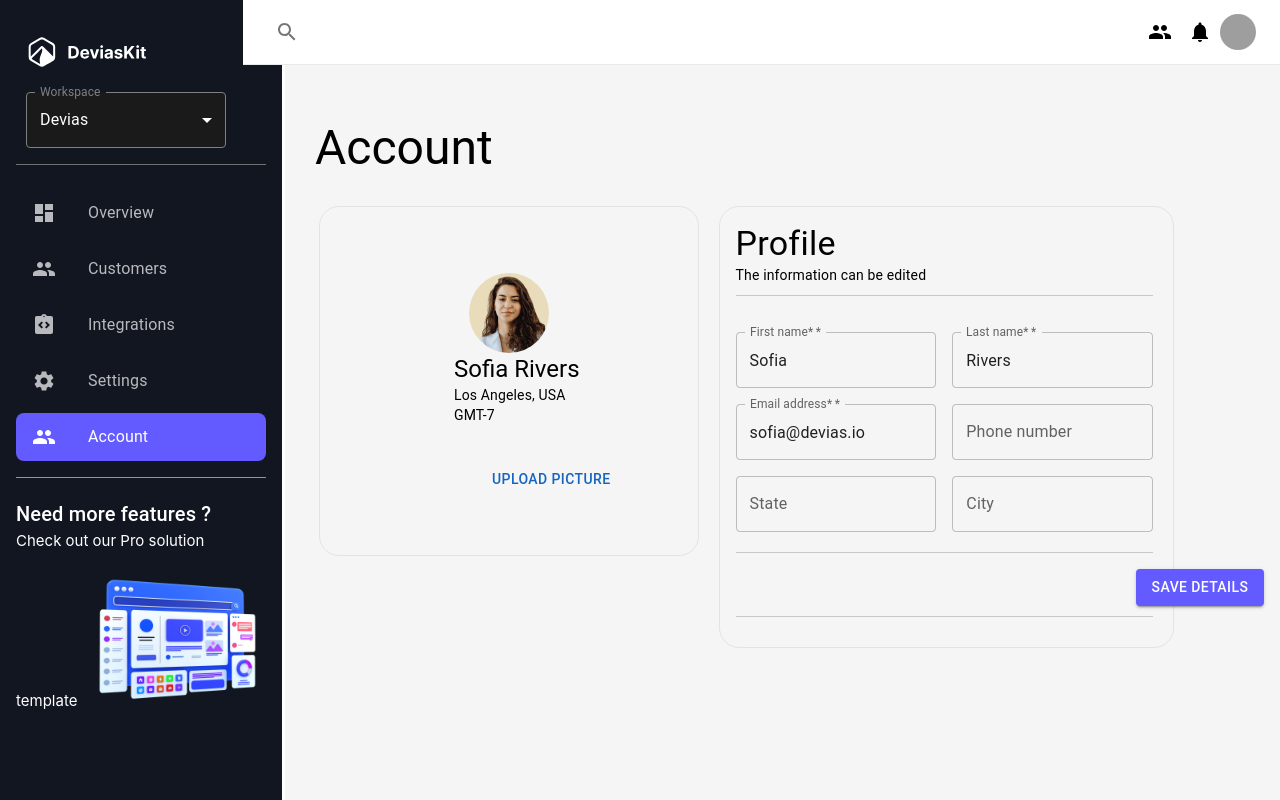
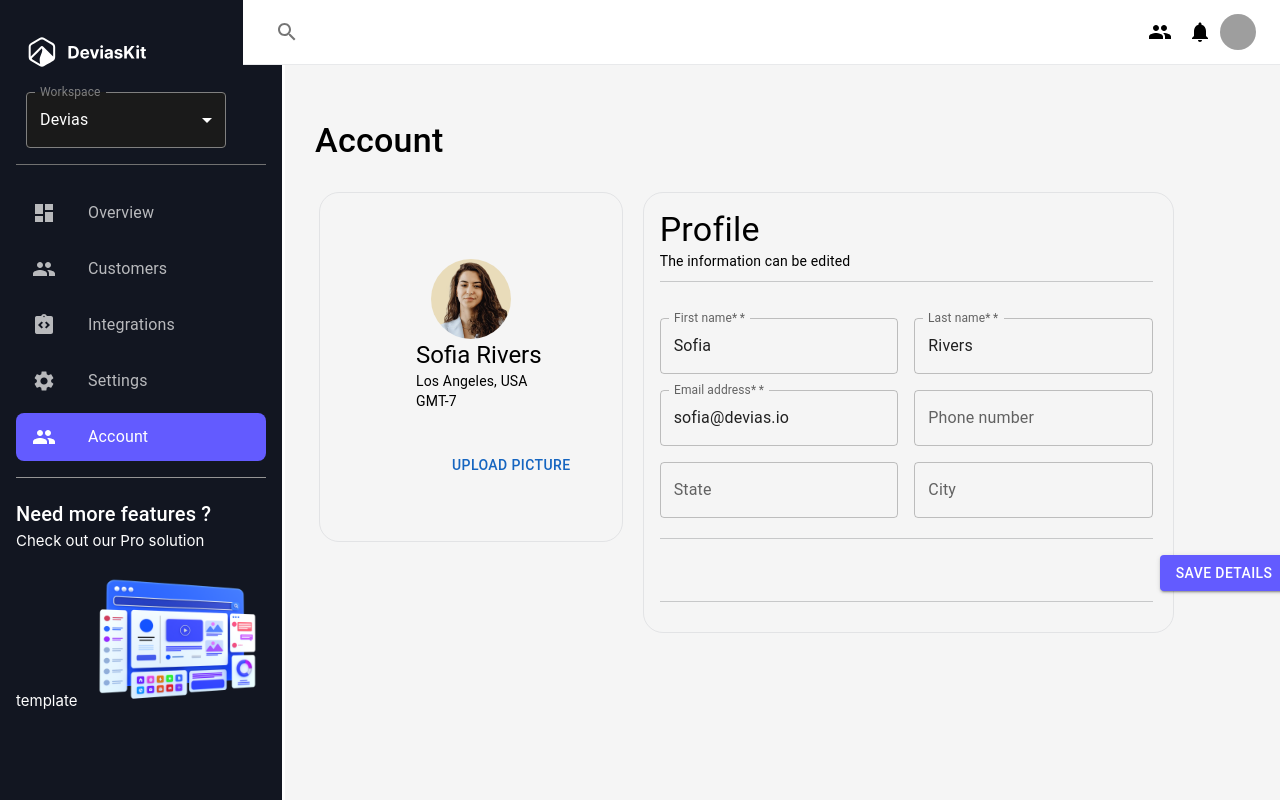
Before and after one commit to harivijay1998/DeviasKit, a React (Create React App) app: page /home in a window 1280 px wide. Both pictures are taken after a click on the item "Account". Built offline with nearby package versions, Linux system fonts and the light colour scheme; grey boxes are pictures that could not be loaded.

Commit message:
final commit

```diff
--- a/src/components/Account.js
+++ b/src/components/Account.js
@@ -5,7 +5,6 @@ import Typography from '@mui/material/Typography';
 import TextField from '@mui/material/TextField';
 import Button from '@mui/material/Button';
 import Avatar from '@mui/material/Avatar';
-import Stack from '@mui/material/Stack';
 import { Divider } from '@mui/material';
 import AppHeader from './AppHeader';
 
@@ -34,9 +33,9 @@ const Account= () => {
   return (
     <>
     <AppHeader/>
-    <Typography variant='h3' color='black' sx={{position:'relative', left:'30px' , top:'120px'}}>Account</Typography>
+    <Typography variant='h4' color='black' sx={{position:'relative',paddingInlineStart:'30px' , top:'120px', width:'100px', fontWeight:500}}>Account</Typography>
     <Grid container spacing={2} sx={{paddingInline:'50px',paddingBlock:'50px',gap:'20px', position:'relative', marginBlockStart:'100px'}}>
-      <Grid item xs={12} md={5} sx={{border:'1px solid #c3c7cc63',paddingBlock:'0px',height:'350px',borderRadius:'20px'}}>
+      <Grid item xs={4} sx={{border:'1px solid #c3c7cc63',paddingBlock:'0px',height:'350px',borderRadius:'20px',width:'300px'}}>
         <Box sx={{ display: 'flex', flexDirection:'column',alignItems: 'center', marginBottom: 2 ,paddingBlock:'50px' ,paddingInline:'50px' }}>
           <Avatar alt="Sofia Rivers" src="images/avatar.png" sx={{ width: 80, height: 80, marginRight: 2 }} />
           <div>
@@ -45,14 +44,14 @@ const Account= () => {
             <Typography variant="body2">GMT-7</Typography>
           </div>
         </Box>
-        <Button variant="contained" component="label" sx={{left:'140px',top:'-30px' ,backgroundColor:'transparent', color:"#1565c0", boxShadow:'none'}}>
+        <Button variant="contained" component="label" sx={{left:'100px',top:'-30px' ,backgroundColor:'transparent', color:"#1565c0", boxShadow:'none'}}>
           Upload picture
           <input type="file" hidden />
         </Button>
 
       </Grid>
 
-      <Grid item xs={12} md={6} sx={{border:'1px solid #c3c7cc63', paddingInline:'20px', paddingBlock:'30px',borderRadius:'20px'}}>
+      <Grid item xs={7} sx={{border:'1px solid #c3c7cc63', paddingInline:'20px', paddingBlock:'30px',borderRadius:'20px'}}>
         <Typography variant="h4">Profile</Typography>
         <Typography variant="body2" sx={{marginBottom:'10px'}}>The information can be edited</Typography>
         <Divider sx={{backgroundColor:'#c3c7cc63'}}></Divider>
@@ -120,7 +119,7 @@ const Account= () => {
           </Grid>
           <Divider sx={{backgroundColor:'#c3c7cc63'}}></Divider>
 
-          <Button variant="contained" type="submit" sx={{ marginTop: 2 ,left:'400px' }}>
+          <Button variant="contained" type="submit" sx={{ marginTop: 2 ,left:'500px' }}>
             Save details
           </Button>
           <Divider sx={{backgroundColor:'#c3c7cc63', marginBlockStart:'10px'}}></Divider>
--- a/src/components/AppHeader.js
+++ b/src/components/AppHeader.js
@@ -42,7 +42,7 @@ const AppHeader = ({ onSearchToggle }) => {
       color="transparent"
 
       elevation={0}
-      sx={{ borderBottom: '1px solid #c3c7cc63',width:'81%', backgroundColor:'white' }}
+      sx={{ borderBottom: '1px solid #c3c7cc63',width:'81%', backgroundColor:'white', height:'65px' }}
     >
       <Toolbar sx={{ display: 'flex', justifyContent: 'space-between' }}>
         <Box sx={{ display: 'flex', alignItems: 'center', flexGrow: 1 }}>
```
